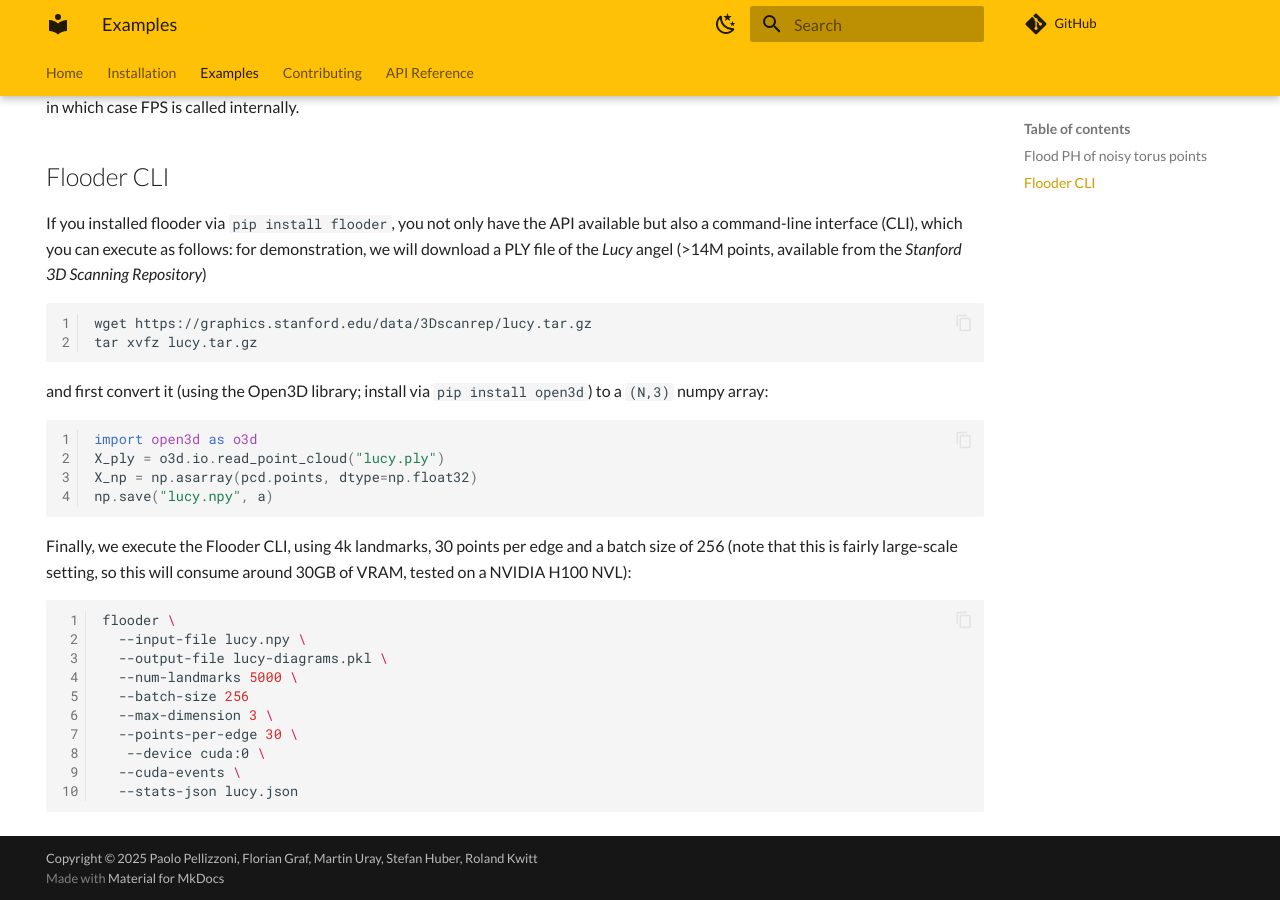
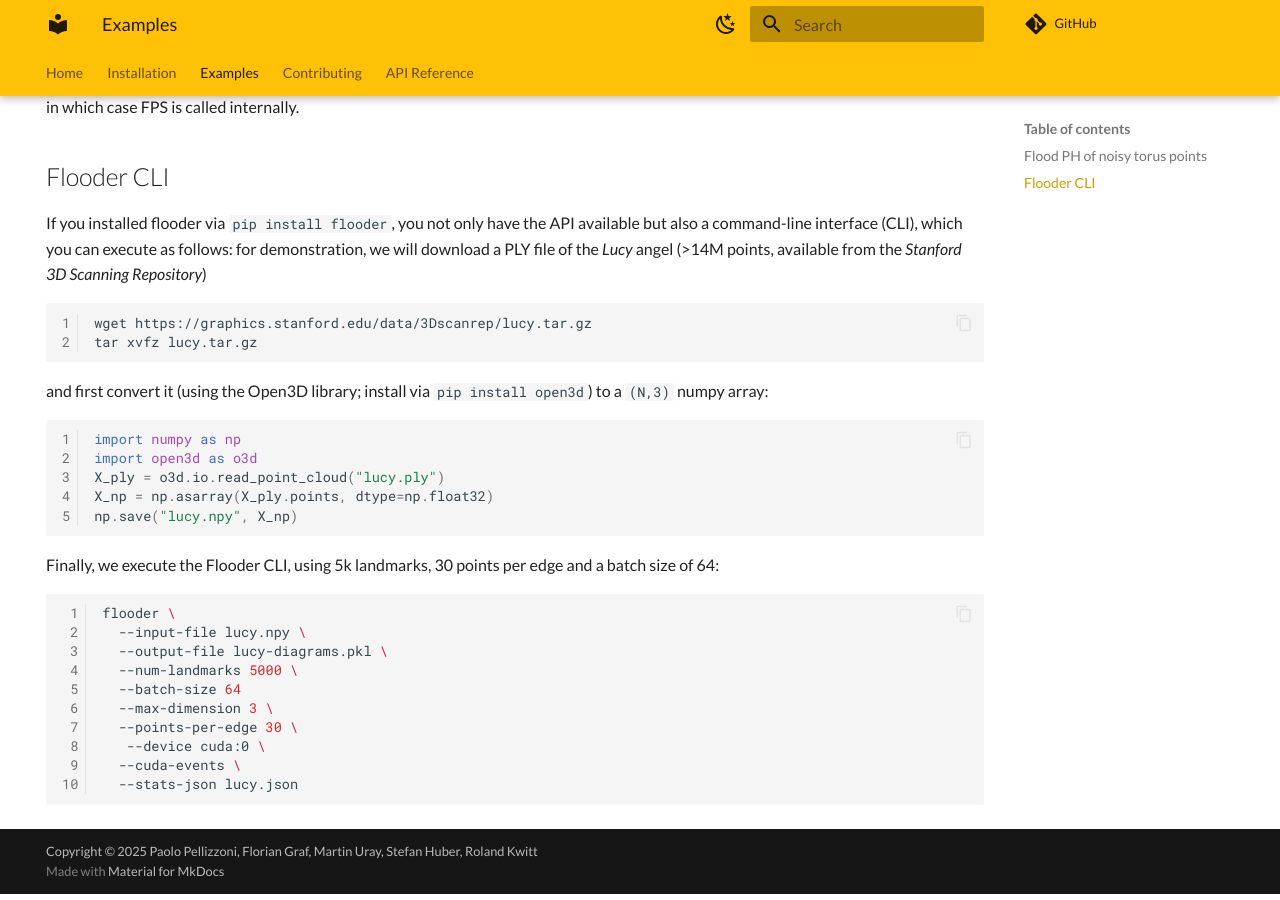
Before and after one commit to plus-rkwitt/flooder, an MkDocs documentation site: the page built from docs/examples.md, in a window 1280 px wide and 900 px high, scrolled down 724 px. Built offline with MkDocs 1.6.1 and Material for MkDocs 9.7.7, drawn with Linux system fonts in a browser that asks for light colours; a script that is not in the unit is left out; comment, search, counter and statistics services are not loaded.

Commit message:
FIX: animation speed and typo in example with CLI

````diff
--- a/docs/animation/flood_triangle.js
+++ b/docs/animation/flood_triangle.js
@@ -3,7 +3,7 @@
 let edges = [];          // edges between landmarks
 let radiusSlider;
 let animating = true;
-const animationSpeed = 0.01;
+const animationSpeed = 0.006;
 
 function preload() {
   tablePoints = loadTable('animation/points.csv', 'csv', 'noHeader');
--- a/docs/examples.md
+++ b/docs/examples.md
@@ -56,20 +56,21 @@
 `(N,3)` numpy array:
 
 ```py linenums="1"
+import numpy as np
 import open3d as o3d
 X_ply = o3d.io.read_point_cloud("lucy.ply")
-X_np = np.asarray(pcd.points, dtype=np.float32)
-np.save("lucy.npy", a)
+X_np = np.asarray(X_ply.points, dtype=np.float32)
+np.save("lucy.npy", X_np)
 ```
 
-Finally, we execute the Flooder CLI, using 4k landmarks, 30 points per edge and a batch size of 256 (note that this is fairly large-scale setting, so this will consume around 30GB of VRAM, tested on a NVIDIA H100 NVL):
+Finally, we execute the Flooder CLI, using 5k landmarks, 30 points per edge and a batch size of 64:
 
 ``` bash linenums="1"
 flooder \
   --input-file lucy.npy \
   --output-file lucy-diagrams.pkl \
   --num-landmarks 5000 \
-  --batch-size 256
+  --batch-size 64
   --max-dimension 3 \
   --points-per-edge 30 \
    --device cuda:0 \
````
